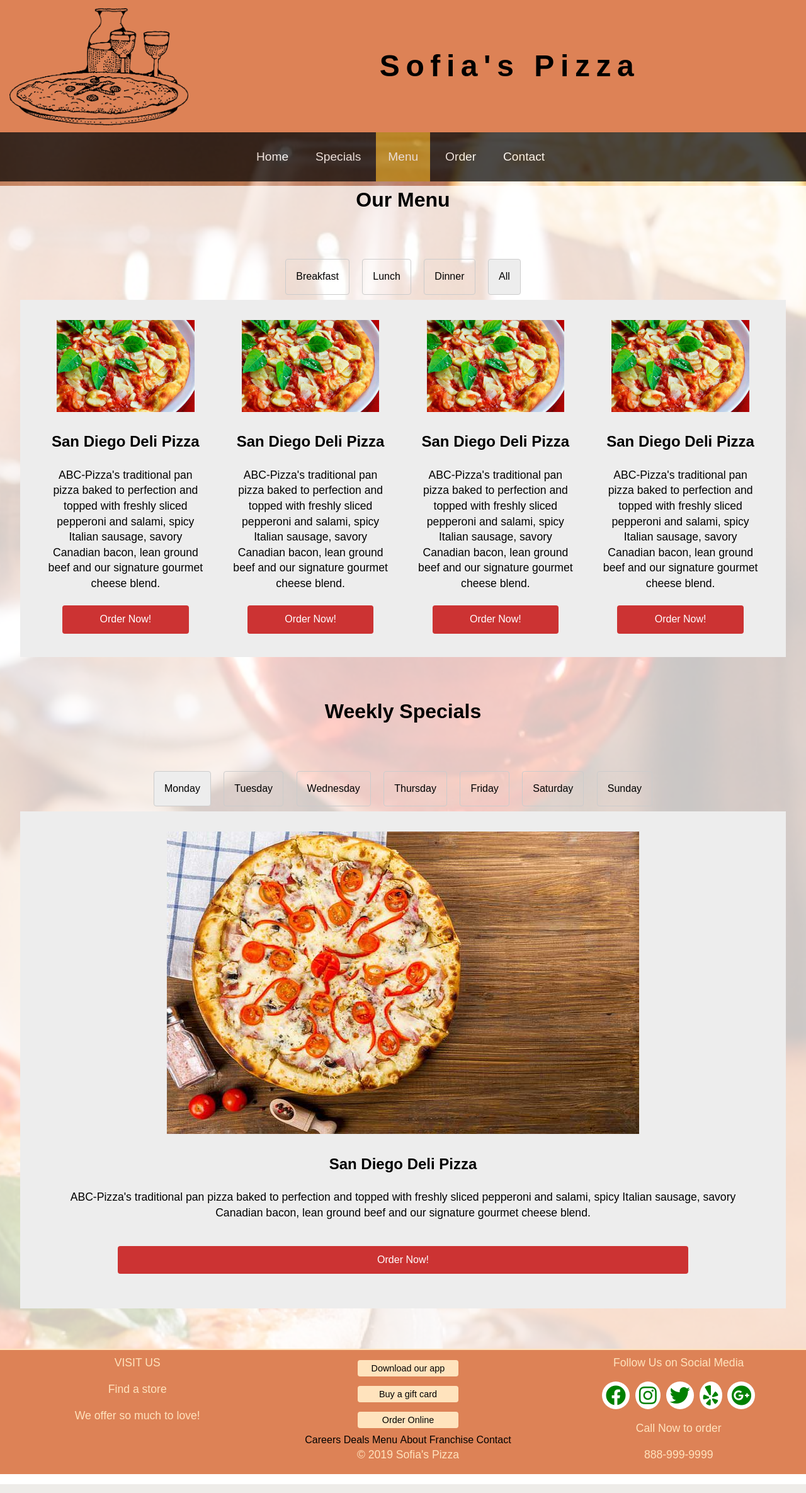
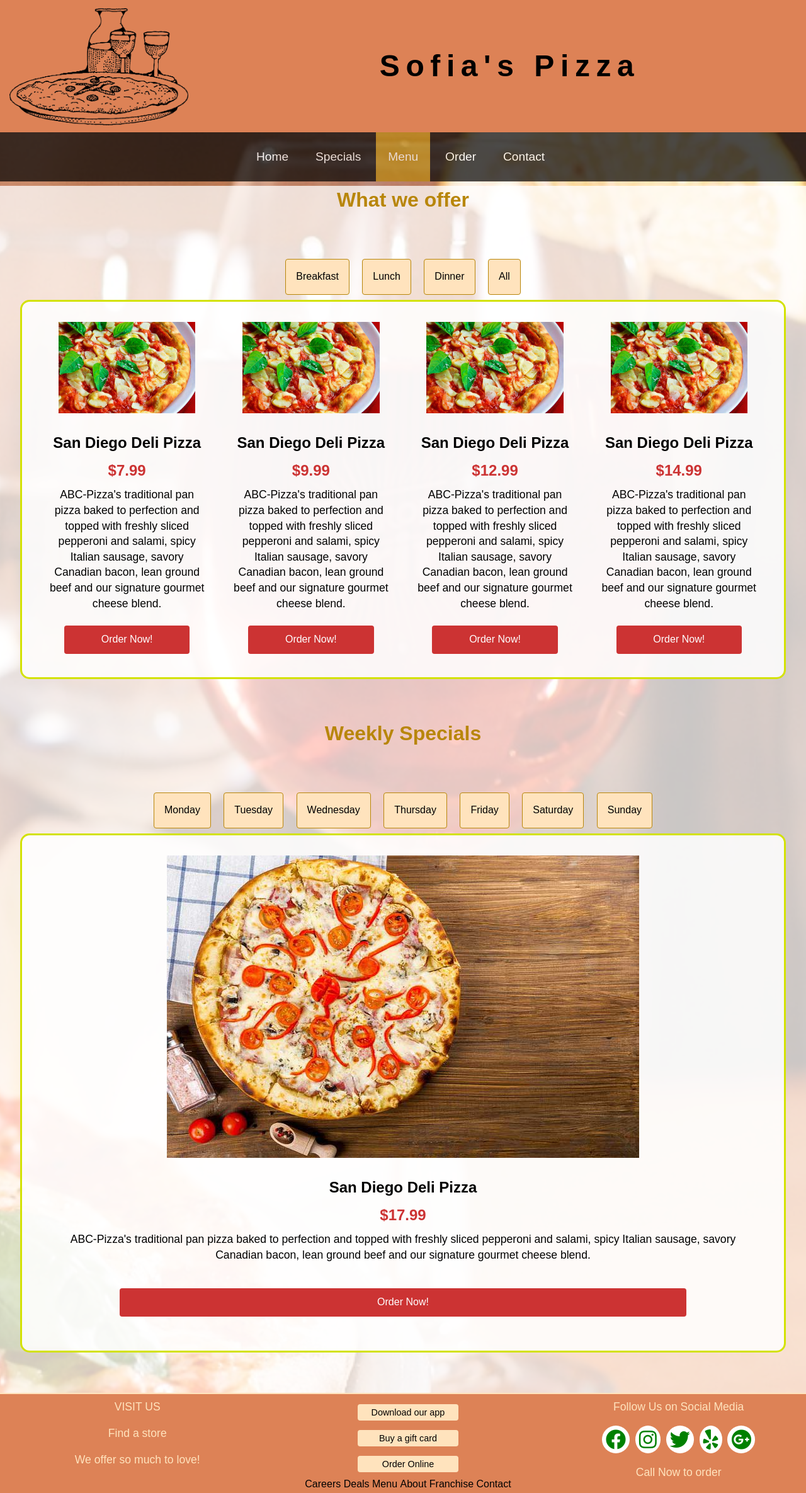
Before and after one commit to sfaverman/Sofia-s-Pizza, a PHP site: page /pages/menu.html in a window 1280 px wide. Shown: the top 2370 px of the page at 63% size. Run offline with PHP 8.4, Linux system fonts and the light colour scheme; some libraries are stand-ins or nearby versions.

Commit message:
css style updates to tabs and round-corner card

```diff
--- a/css/pizza.css
+++ b/css/pizza.css
@@ -16,6 +16,9 @@ header img {
 }
 h1 {
   color: #B8860B;
+}
+h2 {
+	color: #B8860B; /* #cc3333; */
 }
 header h1 {
 	font-family: Harrington, sans-serif;
@@ -43,6 +46,7 @@ form span {
 	outline: none;
 }
 
+
 /*.card-rounded img {
 	border-radius: 50% !important;
 }*/
@@ -63,6 +67,9 @@ form span {
 	min-width: 80%;
 	margin: 2% 10%;
 	background-color: #cc3333;
+}
+#home1 h3 {
+	color: #B8860B;
 }
 #home h4 {
 	font-family: Arial, sans-serif;
@@ -120,6 +127,33 @@ footer ul .btn {
 /*.navbar-container, ul.main-nav {
 	background-color: #cc3333;
 }*/
+/* menu and order pages */
+.tab-content {
+	background: none;
+	background-color: rgba(255,255,255,.85);
+	border: solid 3px #d3e203;
+	border-radius: 15px;
+}
+.tab-content h3 {
+	margin-bottom: 10px;
+}
+ul.tabs li {
+	color: #000 !important;
+	background-color: #ffe3bd !important;
+	border: solid 1px  #B8860B;
+}
+.price {
+	color: #cc3333;
+	margin: 10px;
+}
+.card-rounded {
+	    background-color: #B8860B !important;
+}
+.card-rounded .btn {
+	background-color: #cc3333;
+	color: #fff;
+	font-weight: bold;
+}
 @media screen and (min-width: 570px) {
 	#contact section {
 		min-height: 750px;
--- a/index.html
+++ b/index.html
@@ -85,13 +85,13 @@
 
       	<section id="home2" class="grid doubleSides">
       		<article>
-      			<a href="menu.html" class="btn button">Our Menu</a>
+      			<a href="pages/menu.html" class="btn button">Our Menu</a>
       		</article>
  			<article class="gallery">
  				<h3>ORDER ONLINE FOR PICKUP OR DELIVERY</h3>
  			</article>
  			<article>
-      			<a href="order.html" class="btn button">Start Order</a>
+      			<a href="pages/order.html" class="btn button">Start Order</a>
       		</article>
  		</section>
  		<section id="home3" class="grid column4">
--- a/pages/menu.html
+++ b/pages/menu.html
@@ -26,9 +26,7 @@
            </header>
 
        <nav class="navbar-container transparentNav opacityNone">
-        <!--<div class="logo">
-           <a href="#" class="navbar-brand">Sofia's Pizza</a>
-       </div>-->
+
        <button id="navbar-toggler">
              <span class="menu-bar"><i class="fas fa-bars"></i></span>
        </button>
@@ -59,8 +57,8 @@
 
 <main class="galWrapper">
   <section class="menuBLDA">
-      <h2 class="text-alignCenter">Our Menu</h2>
-       <div class="tab-container">
+      <h2 class="text-alignCenter">What we offer</h2>
+      <div class="tab-container">
 
 	<ul class="tabs">
 		<li data-tab="tab-1">Breakfast</li>
@@ -75,6 +73,7 @@
 		            <img src="../images/pizza-h2.jpg" alt="image" class="img-responsive zoomIn">
 		            <div>
 		                 <h3>San Diego Deli Pizza</h3>
+		                 <h3 class="price">$9.99</h3>
 		                 <p>ABC-Pizza's traditional pan pizza baked to perfection and topped with freshly sliced pepperoni and salami, spicy Italian sausage, savory Canadian bacon, lean ground beef and our signature gourmet cheese blend.</p>
 		                 <a href="#" class="btn button ">Order Now!</a>
 		            </div>
@@ -89,6 +88,7 @@
 		            <img src="../images/pizza-h2.jpg" alt="image" class="img-responsive zoomIn">
 		            <div>
 		                 <h3>San Diego Deli Pizza</h3>
+		                 <h3 class="price">$9.99</h3>
 		                 <p>ABC-Pizza's traditional pan pizza baked to perfection and topped with freshly sliced pepperoni and salami, spicy Italian sausage, savory Canadian bacon, lean ground beef and our signature gourmet cheese blend.</p>
 		                 <a href="#" class="btn button ">Order Now!</a>
 		            </div>
@@ -97,6 +97,7 @@
 		            <img src="../images/pizza-h2.jpg" alt="image" class="img-responsive zoomIn">
 		            <div>
 		                 <h3>San Diego Deli Pizza</h3>
+		                 <h3 class="price">$9.99</h3>
 		                 <p>ABC-Pizza's traditional pan pizza baked to perfection and topped with freshly sliced pepperoni and salami, spicy Italian sausage, savory Canadian bacon, lean ground beef and our signature gourmet cheese blend.</p>
 		                 <a href="#" class="btn button ">Order Now!</a>
 		            </div>
@@ -111,6 +112,7 @@
 		            <img src="../images/pizza-h2.jpg" alt="image" class="img-responsive zoomIn">
 		            <div>
 		                 <h3>San Diego Deli Pizza</h3>
+		                 <h3 class="price">$12.99</h3>
 		                 <p>ABC-Pizza's traditional pan pizza baked to perfection and topped with freshly sliced pepperoni and salami, spicy Italian sausage, savory Canadian bacon, lean ground beef and our signature gourmet cheese blend.</p>
 		                 <a href="#" class="btn button ">Order Now!</a>
 		            </div>
@@ -119,6 +121,7 @@
 		            <img src="../images/pizza-h2.jpg" alt="image" class="img-responsive zoomIn">
 		            <div>
 		                 <h3>San Diego Deli Pizza</h3>
+		                 <h3 class="price">$15.99</h3>
 		                 <p>ABC-Pizza's traditional pan pizza baked to perfection and topped with freshly sliced pepperoni and salami, spicy Italian sausage, savory Canadian bacon, lean ground beef and our signature gourmet cheese blend.</p>
 		                 <a href="#" class="btn button ">Order Now!</a>
 		            </div>
@@ -127,6 +130,7 @@
 		            <img src="../images/pizza-h2.jpg" alt="image" class="img-responsive zoomIn">
 		            <div>
 		                 <h3>San Diego Deli Pizza</h3>
+		                 <h3 class="price">$11.99</h3>
 		                 <p>ABC-Pizza's traditional pan pizza baked to perfection and topped with freshly sliced pepperoni and salami, spicy Italian sausage, savory Canadian bacon, lean ground beef and our signature gourmet cheese blend.</p>
 		                 <a href="#" class="btn button ">Order Now!</a>
 		            </div>
@@ -144,6 +148,7 @@
 		            <img src="../images/pizza-h2.jpg" alt="image" class="img-responsive zoomIn">
 		            <div>
 		                 <h3>San Diego Deli Pizza</h3>
+		                 <h3 class="price">$7.99</h3>
 		                 <p>ABC-Pizza's traditional pan pizza baked to perfection and topped with freshly sliced pepperoni and salami, spicy Italian sausage, savory Canadian bacon, lean ground beef and our signature gourmet cheese blend.</p>
 		                 <a href="#" class="btn button ">Order Now!</a>
 		            </div>
@@ -152,6 +157,7 @@
 		            <img src="../images/pizza-h2.jpg" alt="image" class="img-responsive zoomIn">
 		            <div>
 		                 <h3>San Diego Deli Pizza</h3>
+		                 <h3 class="price">$9.99</h3>
 		                 <p>ABC-Pizza's traditional pan pizza baked to perfection and topped with freshly sliced pepperoni and salami, spicy Italian sausage, savory Canadian bacon, lean ground beef and our signature gourmet cheese blend.</p>
 		                 <a href="#" class="btn button ">Order Now!</a>
 		            </div>
@@ -160,6 +166,7 @@
 		            <img src="../images/pizza-h2.jpg" alt="image" class="img-responsive zoomIn">
 		            <div>
 		                 <h3>San Diego Deli Pizza</h3>
+		                 <h3 class="price">$12.99</h3>
 		                 <p>ABC-Pizza's traditional pan pizza baked to perfection and topped with freshly sliced pepperoni and salami, spicy Italian sausage, savory Canadian bacon, lean ground beef and our signature gourmet cheese blend.</p>
 		                 <a href="#" class="btn button ">Order Now!</a>
 		            </div>
@@ -168,6 +175,7 @@
 		            <img src="../images/pizza-h2.jpg" alt="image" class="img-responsive zoomIn">
 		            <div>
 		                 <h3>San Diego Deli Pizza</h3>
+		                 <h3 class="price">$14.99</h3>
 		                 <p>ABC-Pizza's traditional pan pizza baked to perfection and topped with freshly sliced pepperoni and salami, spicy Italian sausage, savory Canadian bacon, lean ground beef and our signature gourmet cheese blend.</p>
 		                 <a href="#" class="btn button ">Order Now!</a>
 		            </div>
@@ -203,6 +211,7 @@
 		            <img src="../images/pizza-h1.jpg" alt="image" class="img-responsive zoomIn">
 		            <div>
 		                 <h3>San Diego Deli Pizza</h3>
+		                 <h3 class="price">$17.99</h3>
 		                 <p>ABC-Pizza's traditional pan pizza baked to perfection and topped with freshly sliced pepperoni and salami, spicy Italian sausage, savory Canadian bacon, lean ground beef and our signature gourmet cheese blend.</p>
 		                 <a href="#" class="btn button ">Order Now!</a>
 		            </div>
@@ -217,6 +226,7 @@
 		            <img src="../images/pizza-h1.jpg" alt="image" class="img-responsive zoomIn">
 		            <div>
 		                 <h3>San Diego Deli Pizza</h3>
+		                 <h3 class="price">$16.99</h3>
 		                 <p>ABC-Pizza's traditional pan pizza baked to perfection and topped with freshly sliced pepperoni and salami, spicy Italian sausage, savory Canadian bacon, lean ground beef and our signature gourmet cheese blend.</p>
 		                 <a href="#" class="btn button ">Order Now!</a>
 		            </div>
@@ -225,6 +235,7 @@
 		            <img src="../images/pizza-h1.jpg" alt="image" class="img-responsive zoomIn">
 		            <div>
 		                 <h3>San Diego Deli Pizza</h3>
+		                 <h3 class="price">$9.99</h3>
 		                 <p>ABC-Pizza's traditional pan pizza baked to perfection and topped with freshly sliced pepperoni and salami, spicy Italian sausage, savory Canadian bacon, lean ground beef and our signature gourmet cheese blend.</p>
 		                 <a href="#" class="btn button ">Order Now!</a>
 		            </div>
@@ -239,6 +250,7 @@
 		            <img src="../images/pizza-h1.jpg" alt="image" class="img-responsive zoomIn">
 		            <div>
 		                 <h3>San Diego Deli Pizza</h3>
+		                 <h3 class="price">$12.99</h3>
 		                 <p>ABC-Pizza's traditional pan pizza baked to perfection and topped with freshly sliced pepperoni and salami, spicy Italian sausage, savory Canadian bacon, lean ground beef and our signature gourmet cheese blend.</p>
 		                 <a href="#" class="btn button ">Order Now!</a>
 		            </div>
@@ -247,6 +259,7 @@
 		            <img src="../images/pizza-h1.jpg" alt="image" class="img-responsive zoomIn">
 		            <div>
 		                 <h3>San Diego Deli Pizza</h3>
+		                 <h3 class="price">$9.99</h3>
 		                 <p>ABC-Pizza's traditional pan pizza baked to perfection and topped with freshly sliced pepperoni and salami, spicy Italian sausage, savory Canadian bacon, lean ground beef and our signature gourmet cheese blend.</p>
 		                 <a href="#" class="btn button ">Order Now!</a>
 		            </div>
@@ -255,6 +268,7 @@
 		            <img src="../images/pizza-h1.jpg" alt="image" class="img-responsive zoomIn">
 		            <div>
 		                 <h3>San Diego Deli Pizza</h3>
+		                 <h3 class="price">$8.99</h3>
 		                 <p>ABC-Pizza's traditional pan pizza baked to perfection and topped with freshly sliced pepperoni and salami, spicy Italian sausage, savory Canadian bacon, lean ground beef and our signature gourmet cheese blend.</p>
 		                 <a href="#" class="btn button ">Order Now!</a>
 		            </div>
@@ -272,6 +286,7 @@
 		            <img src="../images/pizza-h1.jpg" alt="image" class="img-responsive zoomIn">
 		            <div>
 		                 <h3>San Diego Deli Pizza</h3>
+		                 <h3 class="price">$12.99</h3>
 		                 <p>ABC-Pizza's traditional pan pizza baked to perfection and topped with freshly sliced pepperoni and salami, spicy Italian sausage, savory Canadian bacon, lean ground beef and our signature gourmet cheese blend.</p>
 		                 <a href="#" class="btn button ">Order Now!</a>
 		            </div>
@@ -280,6 +295,7 @@
 		            <img src="../images/pizza-h1.jpg" alt="image" class="img-responsive zoomIn">
 		            <div>
 		                 <h3>San Diego Deli Pizza</h3>
+		                 <h3 class="price">$17.99</h3>
 		                 <p>ABC-Pizza's traditional pan pizza baked to perfection and topped with freshly sliced pepperoni and salami, spicy Italian sausage, savory Canadian bacon, lean ground beef and our signature gourmet cheese blend.</p>
 		                 <a href="#" class="btn button ">Order Now!</a>
 		            </div>
@@ -288,6 +304,7 @@
 		            <img src="../images/pizza-h1.jpg" alt="image" class="img-responsive zoomIn">
 		            <div>
 		                 <h3>San Diego Deli Pizza</h3>
+		                 <h3 class="price">$13.99</h3>
 		                 <p>ABC-Pizza's traditional pan pizza baked to perfection and topped with freshly sliced pepperoni and salami, spicy Italian sausage, savory Canadian bacon, lean ground beef and our signature gourmet cheese blend.</p>
 		                 <a href="#" class="btn button ">Order Now!</a>
 		            </div>
@@ -296,6 +313,7 @@
 		            <img src="../images/pizza-h1.jpg" alt="image" class="img-responsive zoomIn">
 		            <div>
 		                 <h3>San Diego Deli Pizza</h3>
+		                 <h3 class="price">$7.99</h3>
 		                 <p>ABC-Pizza's traditional pan pizza baked to perfection and topped with freshly sliced pepperoni and salami, spicy Italian sausage, savory Canadian bacon, lean ground beef and our signature gourmet cheese blend.</p>
 		                 <a href="#" class="btn button ">Order Now!</a>
 		            </div>
@@ -308,6 +326,7 @@
 		            <img src="../images/pizza-h1.jpg" alt="image" class="img-responsive zoomIn">
 		            <div>
 		                 <h3>San Diego Deli Pizza</h3>
+		                 <h3 class="price">$11.99</h3>
 		                 <p>ABC-Pizza's traditional pan pizza baked to perfection and topped with freshly sliced pepperoni and salami, spicy Italian sausage, savory Canadian bacon, lean ground beef and our signature gourmet cheese blend.</p>
 		                 <a href="#" class="btn button ">Order Now!</a>
 		            </div>
@@ -316,6 +335,7 @@
 		            <img src="../images/pizza-h1.jpg" alt="image" class="img-responsive zoomIn">
 		            <div>
 		                 <h3>San Diego Deli Pizza</h3>
+		                 <h3 class="price">$12.99</h3>
 		                 <p>ABC-Pizza's traditional pan pizza baked to perfection and topped with freshly sliced pepperoni and salami, spicy Italian sausage, savory Canadian bacon, lean ground beef and our signature gourmet cheese blend.</p>
 		                 <a href="#" class="btn button ">Order Now!</a>
 		            </div>
@@ -330,6 +350,7 @@
 		            <img src="../images/pizza-h2.jpg" alt="image" class="img-responsive zoomIn">
 		            <div>
 		                 <h3>San Diego Deli Pizza</h3>
+		                 <h3 class="price">$7.99</h3>
 		                 <p>ABC-Pizza's traditional pan pizza baked to perfection and topped with freshly sliced pepperoni and salami, spicy Italian sausage, savory Canadian bacon, lean ground beef and our signature gourmet cheese blend.</p>
 		                 <a href="#" class="btn button ">Order Now!</a>
 		            </div>
@@ -338,6 +359,7 @@
 		            <img src="../images/pizza-h2.jpg" alt="image" class="img-responsive zoomIn">
 		            <div>
 		                 <h3>San Diego Deli Pizza</h3>
+		                 <h3 class="price">$9.99</h3>
 		                 <p>ABC-Pizza's traditional pan pizza baked to perfection and topped with freshly sliced pepperoni and salami, spicy Italian sausage, savory Canadian bacon, lean ground beef and our signature gourmet cheese blend.</p>
 		                 <a href="#" class="btn button ">Order Now!</a>
 		            </div>
@@ -346,6 +368,7 @@
 		            <img src="../images/pizza-h2.jpg" alt="image" class="img-responsive zoomIn">
 		            <div>
 		                 <h3>San Diego Deli Pizza</h3>
+		                 <h3 class="price">$14.99</h3>
 		                 <p>ABC-Pizza's traditional pan pizza baked to perfection and topped with freshly sliced pepperoni and salami, spicy Italian sausage, savory Canadian bacon, lean ground beef and our signature gourmet cheese blend.</p>
 		                 <a href="#" class="btn button ">Order Now!</a>
 		            </div>
@@ -363,6 +386,7 @@
 		            <img src="../images/pizza-h2.jpg" alt="image" class="img-responsive zoomIn">
 		            <div>
 		                 <h3>San Diego Deli Pizza</h3>
+		                 <h3 class="price">$7.99</h3>
 		                 <p>ABC-Pizza's traditional pan pizza baked to perfection and topped with freshly sliced pepperoni and salami, spicy Italian sausage, savory Canadian bacon, lean ground beef and our signature gourmet cheese blend.</p>
 		                 <a href="#" class="btn button ">Order Now!</a>
 		            </div>
@@ -371,6 +395,7 @@
 		            <img src="../images/pizza-h2.jpg" alt="image" class="img-responsive zoomIn">
 		            <div>
 		                 <h3>San Diego Deli Pizza</h3>
+		                 <h3 class="price">$10.99</h3>
 		                 <p>ABC-Pizza's traditional pan pizza baked to perfection and topped with freshly sliced pepperoni and salami, spicy Italian sausage, savory Canadian bacon, lean ground beef and our signature gourmet cheese blend.</p>
 		                 <a href="#" class="btn button ">Order Now!</a>
 		            </div>
@@ -379,6 +404,7 @@
 		            <img src="../images/pizza-h2.jpg" alt="image" class="img-responsive zoomIn">
 		            <div>
 		                 <h3>San Diego Deli Pizza</h3>
+		                 <h3 class="price">$12.99</h3>
 		                 <p>ABC-Pizza's traditional pan pizza baked to perfection and topped with freshly sliced pepperoni and salami, spicy Italian sausage, savory Canadian bacon, lean ground beef and our signature gourmet cheese blend.</p>
 		                 <a href="#" class="btn button ">Order Now!</a>
 		            </div>
@@ -387,6 +413,7 @@
 		            <img src="../images/pizza-h2.jpg" alt="image" class="img-responsive zoomIn">
 		            <div>
 		                 <h3>San Diego Deli Pizza</h3>
+		                 <h3 class="price">$15.99</h3>
 		                 <p>ABC-Pizza's traditional pan pizza baked to perfection and topped with freshly sliced pepperoni and salami, spicy Italian sausage, savory Canadian bacon, lean ground beef and our signature gourmet cheese blend.</p>
 		                 <a href="#" class="btn button ">Order Now!</a>
 		            </div>
--- a/pages/order.html
+++ b/pages/order.html
@@ -64,7 +64,7 @@
   	 <div>
   	 	<h2 class="text-alignCenter">Order Online for Pickup or Delivery</h2>
   	 </div>
-   	 <div>
+   	 <div class="middleText">
    	 	<a href="customOrder.html" class="btn button">Build Custom Pizza</a>
    	 </div>
    	 </article>
```
